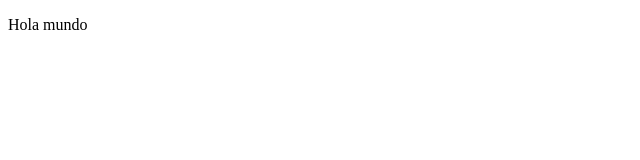
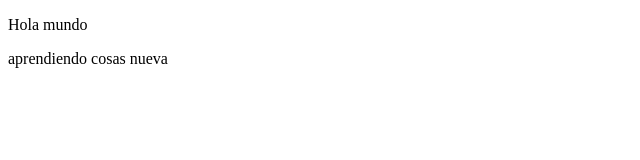
Before and after one commit to erkcml/git-curso, a plain HTML site: page index.html in a window 1280 px wide. Shown: the whole page, without its empty margins (0-640 px from the left). Drawn offline with Linux system fonts and the light colour scheme.

Commit message:
Update index.html

```diff
--- a/index.html
+++ b/index.html
@@ -7,5 +7,6 @@
 </head>
 <body>
     <p>Hola mundo</p>
+    <p>aprendiendo cosas nueva</p>
 </body>
 </html>
```
